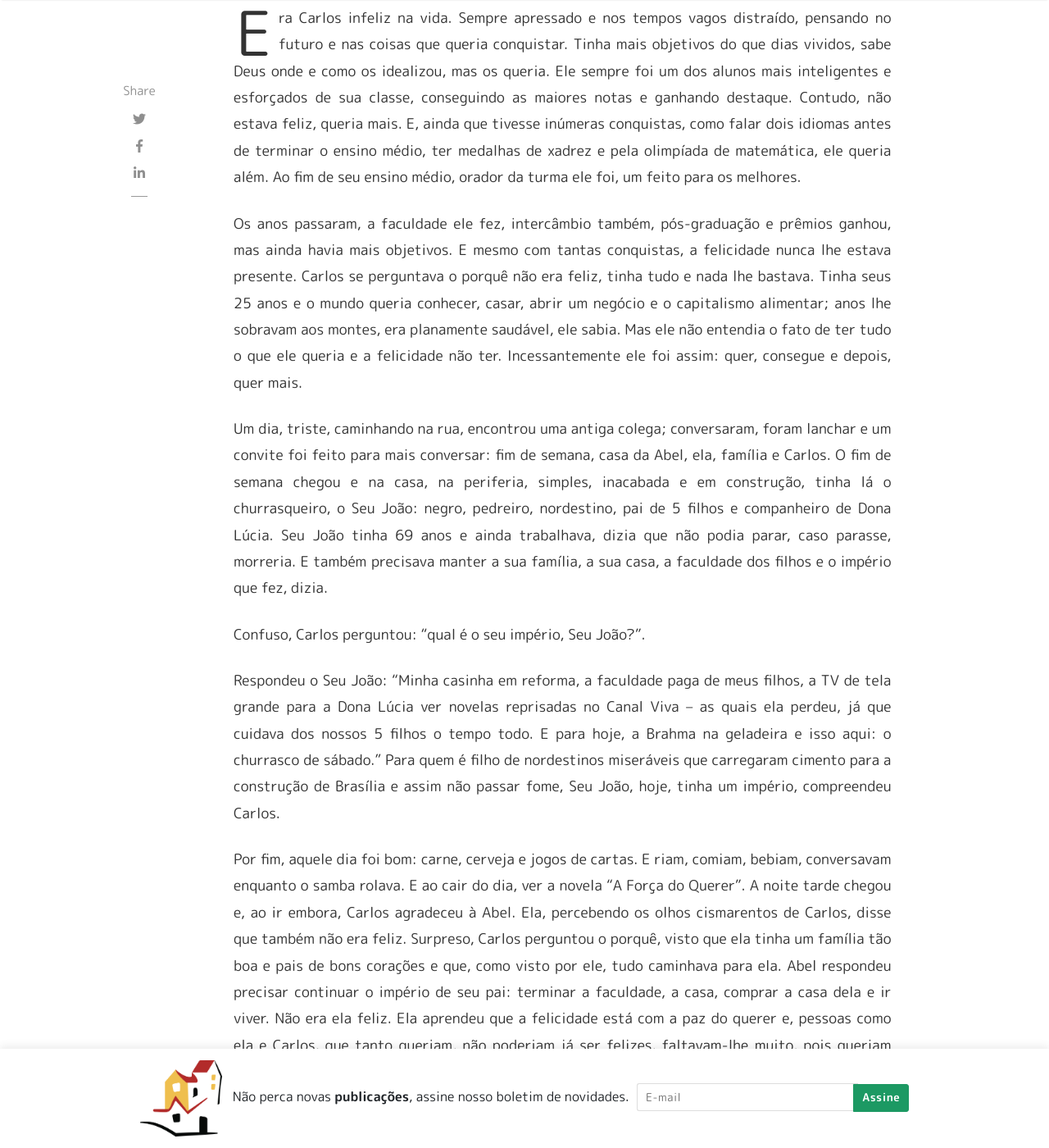
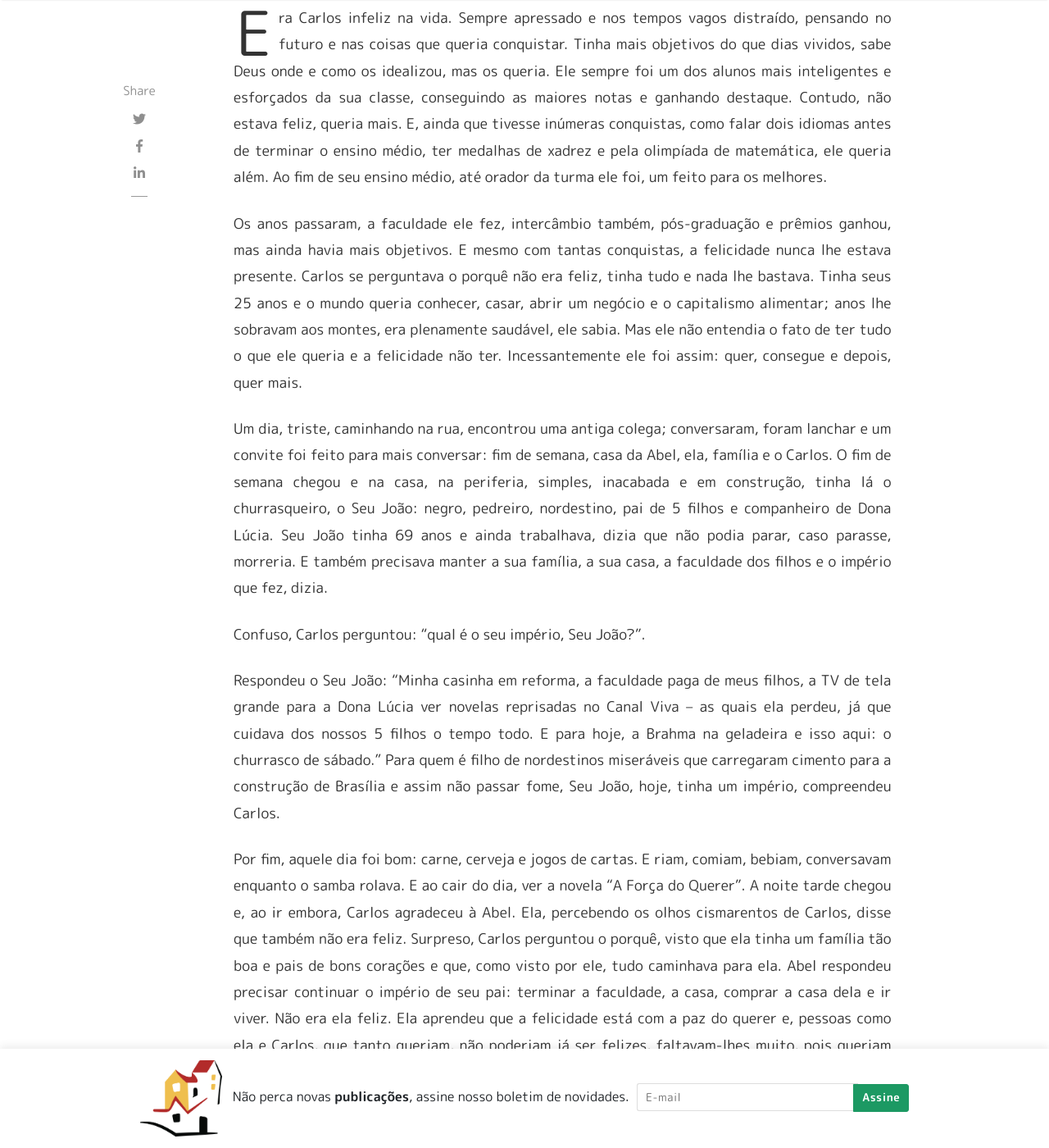
Before and after one commit to rafaelabcaffaro/republiqueta.github.io, a Jekyll site: the page built from _posts/2020-12-04-Felicidade-em-construcao.md, in a window 1280 px wide and 1400 px high, scrolled down 842 px. Shown: the whole window at 82% size. Built offline with Jekyll 4.4.1, drawn with Linux system fonts in a browser that asks for light colours; nearby versions of some CDN libraries; some web fonts are replaced; comment, search, counter and statistics services are not loaded; some of the changed text lies outside the part shown.

Commit message:
Update 2020-12-04-Felicidade-em-construcao.md

```diff
--- a/_posts/2020-12-04-Felicidade-em-construcao.md
+++ b/_posts/2020-12-04-Felicidade-em-construcao.md
@@ -13,15 +13,15 @@
 
 ---
 
-Era Carlos infeliz na vida. Sempre apressado e nos tempos vagos distraído, pensando no futuro e nas coisas que queria conquistar. Tinha mais objetivos do que dias vividos, sabe Deus onde e como os idealizou, mas os queria. Ele sempre foi um dos alunos mais inteligentes e esforçados de sua classe, conseguindo as maiores notas e ganhando destaque. Contudo, não estava feliz, queria mais. E, ainda que tivesse inúmeras conquistas, como falar dois idiomas antes de terminar o ensino médio, ter medalhas de xadrez e pela olimpíada de matemática, ele queria além. Ao fim de seu ensino médio, orador da turma ele foi, um feito para os melhores.
+Era Carlos infeliz na vida. Sempre apressado e nos tempos vagos distraído, pensando no futuro e nas coisas que queria conquistar. Tinha mais objetivos do que dias vividos, sabe Deus onde e como os idealizou, mas os queria. Ele sempre foi um dos alunos mais inteligentes e esforçados da sua classe, conseguindo as maiores notas e ganhando destaque. Contudo, não estava feliz, queria mais. E, ainda que tivesse inúmeras conquistas, como falar dois idiomas antes de terminar o ensino médio, ter medalhas de xadrez e pela olimpíada de matemática, ele queria além. Ao fim de seu ensino médio, até orador da turma ele foi, um feito para os melhores.
 
 
 
-Os anos passaram, a faculdade ele fez, intercâmbio também, pós-graduação e prêmios ganhou, mas ainda havia mais objetivos. E mesmo com tantas conquistas, a felicidade nunca lhe estava presente. Carlos se perguntava o porquê não era feliz, tinha tudo e nada lhe bastava. Tinha seus 25 anos e o mundo queria conhecer, casar, abrir um negócio e o capitalismo alimentar; anos lhe sobravam aos montes, era planamente saudável, ele sabia. Mas ele não entendia o fato de ter tudo o que ele queria e a felicidade não ter. Incessantemente ele foi assim: quer, consegue e depois, quer mais.
+Os anos passaram, a faculdade ele fez, intercâmbio também, pós-graduação e prêmios ganhou, mas ainda havia mais objetivos. E mesmo com tantas conquistas, a felicidade nunca lhe estava presente. Carlos se perguntava o porquê não era feliz, tinha tudo e nada lhe bastava. Tinha seus 25 anos e o mundo queria conhecer, casar, abrir um negócio e o capitalismo alimentar; anos lhe sobravam aos montes, era plenamente saudável, ele sabia. Mas ele não entendia o fato de ter tudo o que ele queria e a felicidade não ter. Incessantemente ele foi assim: quer, consegue e depois, quer mais.
 
 
 
-Um dia, triste, caminhando na rua, encontrou uma antiga colega; conversaram, foram lanchar e um convite foi feito para mais conversar: fim de semana, casa da Abel, ela, família e Carlos. O fim de semana chegou e na casa, na periferia, simples, inacabada e em construção, tinha lá o churrasqueiro, o Seu João: negro, pedreiro, nordestino, pai de 5 filhos e companheiro de Dona Lúcia. Seu João tinha 69 anos e ainda trabalhava, dizia que não podia parar, caso parasse, morreria. E também precisava manter a sua família, a sua casa, a faculdade dos filhos e o império que fez, dizia.
+Um dia, triste, caminhando na rua, encontrou uma antiga colega; conversaram, foram lanchar e um convite foi feito para mais conversar: fim de semana, casa da Abel, ela, família e o Carlos. O fim de semana chegou e na casa, na periferia, simples, inacabada e em construção, tinha lá o churrasqueiro, o Seu João: negro, pedreiro, nordestino, pai de 5 filhos e companheiro de Dona Lúcia. Seu João tinha 69 anos e ainda trabalhava, dizia que não podia parar, caso parasse, morreria. E também precisava manter a sua família, a sua casa, a faculdade dos filhos e o império que fez, dizia.
 
 Confuso, Carlos perguntou: "qual é o seu império, Seu João?".
 
@@ -29,8 +29,7 @@
 Para quem é filho de nordestinos miseráveis que carregaram cimento para a construção de Brasília e assim não passar fome, Seu João, hoje, tinha um império, compreendeu Carlos.
 
 
-
-Por fim, aquele dia foi bom: carne, cerveja e jogos de cartas. E riam, comiam, bebiam, conversavam enquanto o samba rolava. E ao cair do dia, ver a novela "A Força do Querer". A noite tarde chegou e, ao ir embora, Carlos agradeceu à Abel. Ela, percebendo os olhos cismarentos de Carlos, disse que também não era feliz. Surpreso, Carlos perguntou o porquê, visto que ela tinha um família tão boa e pais de bons corações e que, como visto por ele, tudo caminhava para ela. Abel respondeu precisar continuar o império de seu pai: terminar a faculdade, a casa, comprar a casa dela e ir viver. Não era ela feliz. Ela aprendeu que a felicidade está com a paz do querer e, pessoas como ela e Carlos, que tanto queriam, não poderiam já ser felizes, faltavam-lhe muito, pois queriam muito. Mas essa infelicidade não era universal em suas almas, era apenas causada pela insatisfação de ter e ser, ao contrário de Seu João que, tão tarde pode ter a oportunidade de querer e hoje, ainda analfabeto, vendo os filhos indo para a faculdade a qual os filhos de seus patrões estudam, se sente muito grato. Realizado. Um rei com um império: uma casinha inacabada, cerveja e churrasco aos sábados, não quer mais nada, é feliz.
+Por fim, aquele dia foi bom: carne, cerveja e jogos de cartas. E riam, comiam, bebiam, conversavam enquanto o samba rolava. E ao cair do dia, ver a novela "A Força do Querer". A noite tarde chegou e, ao ir embora, Carlos agradeceu à Abel. Ela, percebendo os olhos cismarentos de Carlos, disse que também não era feliz. Surpreso, Carlos perguntou o porquê, visto que ela tinha um família tão boa e pais de bons corações e que, como visto por ele, tudo caminhava para ela. Abel respondeu precisar continuar o império de seu pai: terminar a faculdade, a casa, comprar a casa dela e ir viver. Não era ela feliz. Ela aprendeu que a felicidade está com a paz do querer e, pessoas como ela e Carlos, que tanto queriam, não poderiam já ser felizes, faltavam-lhes muito, pois queriam muito. Mas essa infelicidade não era universal em suas almas, era apenas causada pela insatisfação de ter para ser, ao contrário de Seu João que, tão tarde pode ter a oportunidade de querer e hoje, ainda analfabeto, vendo os filhos indo para a faculdade a qual os filhos de seus patrões estudam, se sente muito grato. Realizado. Um rei com um império: uma casinha inacabada, cerveja e churrasco aos sábados, não quer mais nada, é feliz.
 
 ---
 
```
